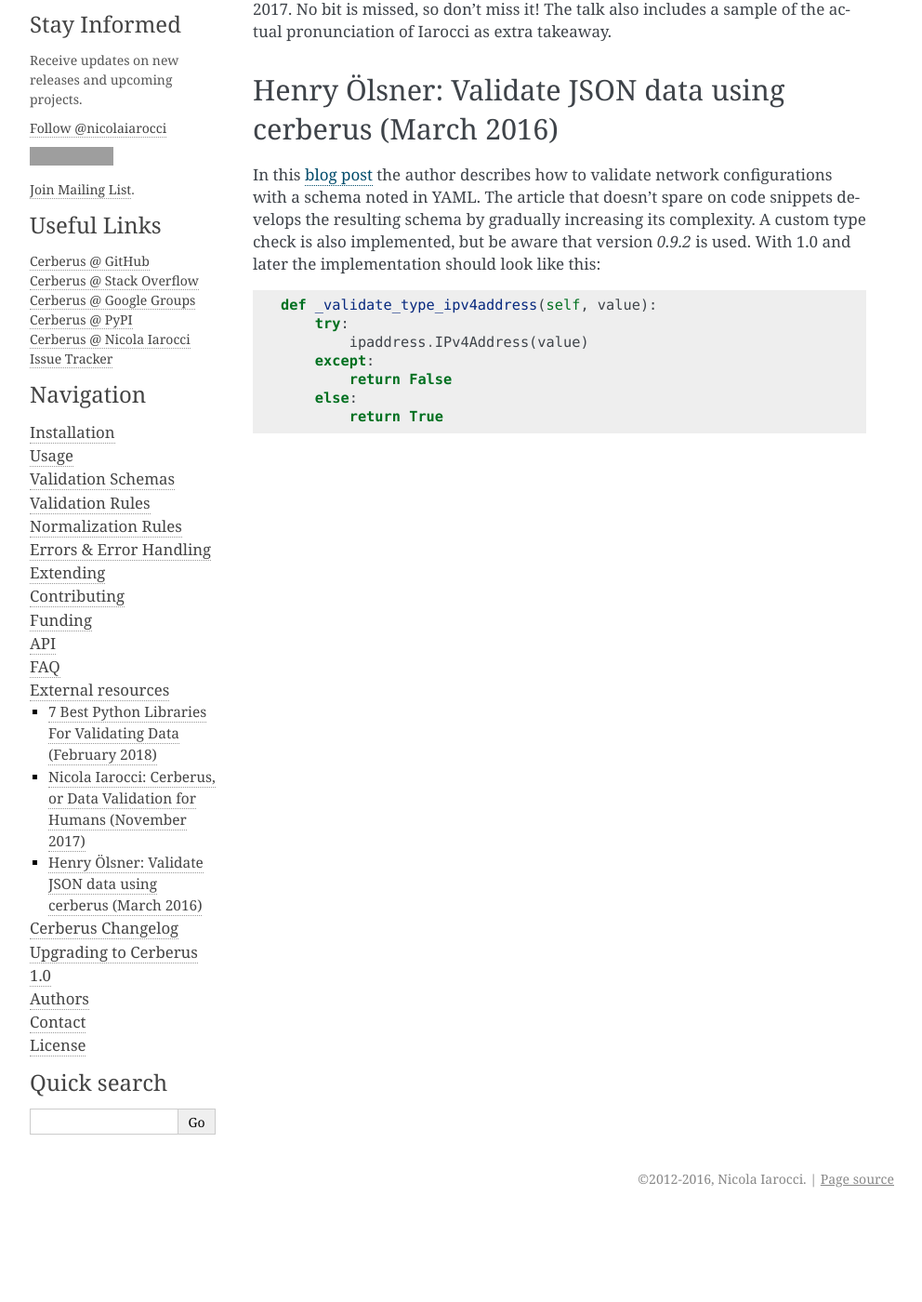
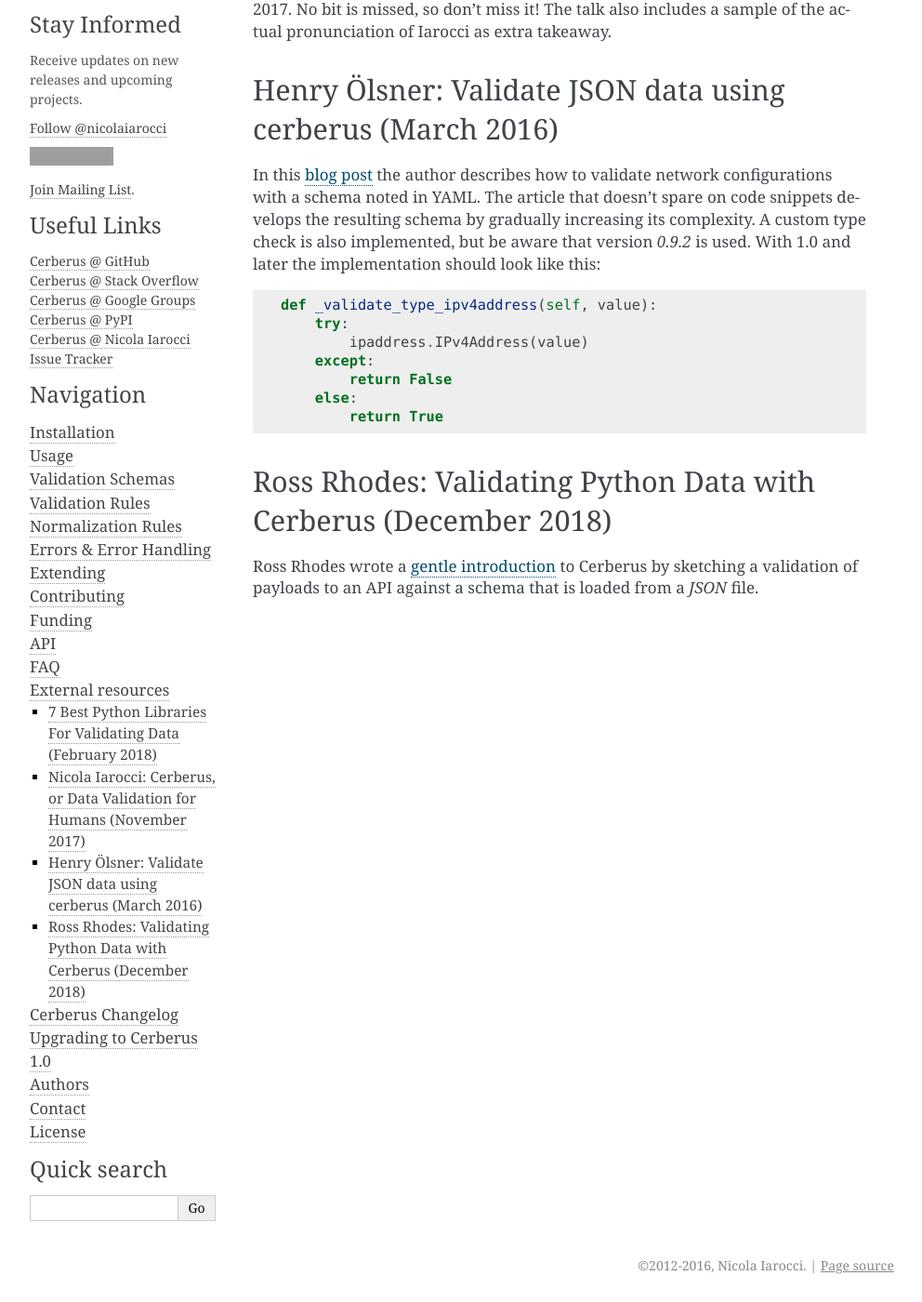
Before and after one commit to pyeve/cerberus, a Sphinx documentation site: the page built from docs/external_resources.rst, in a window 1280 px wide and 1400 px high, scrolled down 510 px. Shown: the whole window at 93% size, without its empty margins (148-1140 px from the left). Built offline with Sphinx 7.4.7, drawn with Linux system fonts in a browser that asks for light colours; comment, search, counter and statistics services are not loaded; before the commit the page ends 1817 px from its top, so only the background shows below that; grey boxes are pictures that could not be loaded.

Commit message:
Adds an entry to the external resources page

```diff
--- a/docs/external_resources.rst
+++ b/docs/external_resources.rst
@@ -41,3 +41,10 @@
             return False
         else:
             return True
+
+Ross Rhodes: Validating Python Data with Cerberus (December 2018)
+-----------------------------------------------------------------
+
+Ross Rhodes wrote a `gentle introduction <https://towardsdatascience.com/validating-python-data-with-cerberus-374447bd3cbe>`_
+to Cerberus by sketching a validation of payloads to an API against a schema
+that is loaded from a `JSON` file.
```
